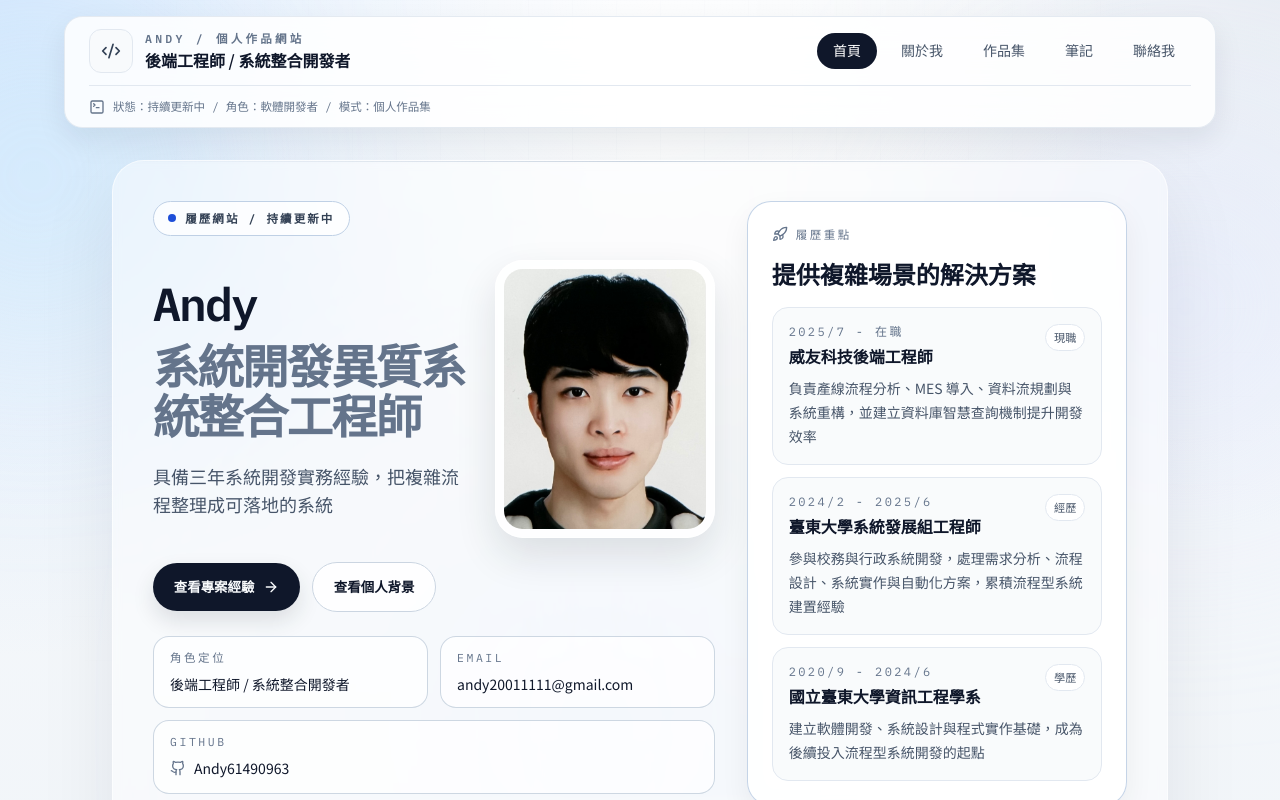
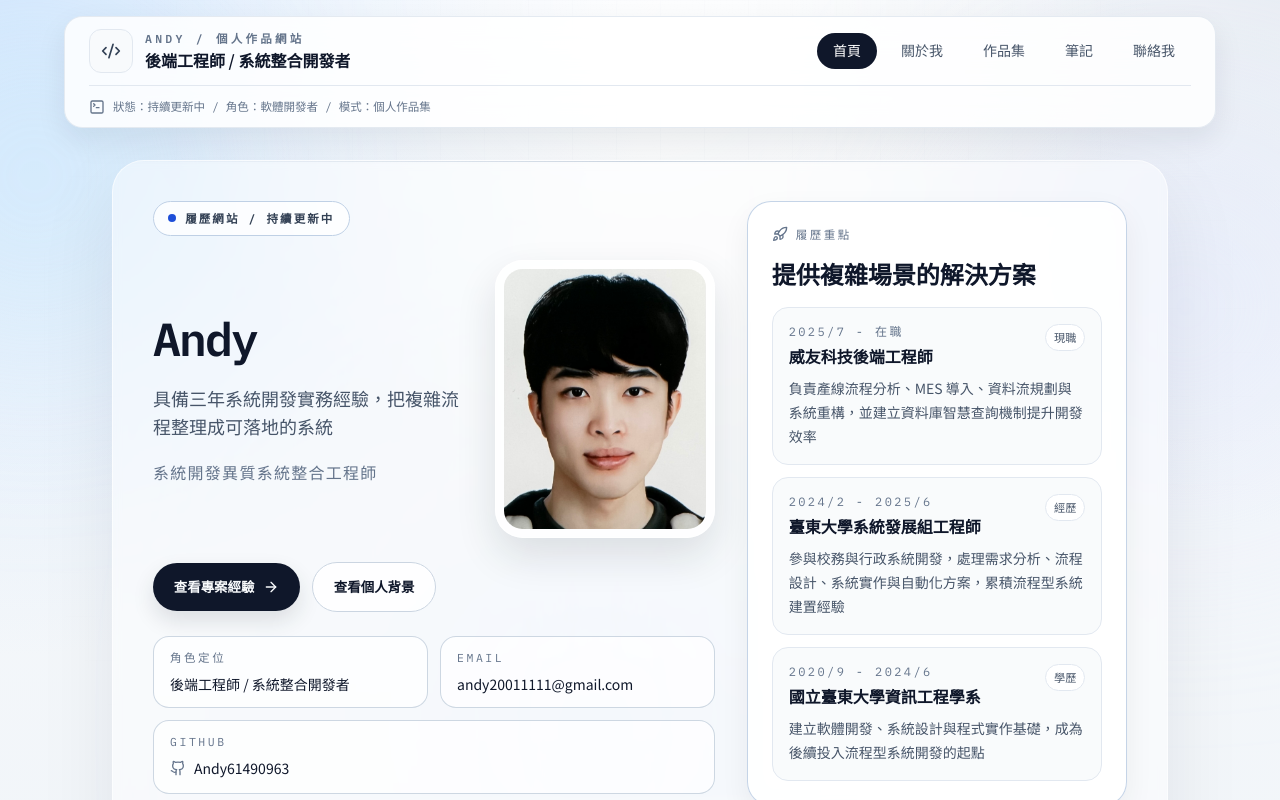
Before and after one commit to Andy61490963/kaiyo-dev-site, a React (Vite) app: page / in a window 1280 px wide. Shown: the top 800 px of the page. Built offline with nearby package versions, Linux system fonts and the light colour scheme; the HTML template or start-up script is replaced by a standard one.

Commit message:
Adjust homepage title line placement

```diff
--- a/src/pages/Home.jsx
+++ b/src/pages/Home.jsx
@@ -51,13 +51,14 @@ export default function Home() {
             <div className="space-y-5">
               <h1 className="section-title max-w-4xl">
                 Andy
-              <span className="mt-3 block text-slate-500">
-                系統開發異質系統整合工程師
-              </span>
               </h1>
 
               <p className="max-w-3xl text-base leading-8 text-slate-600 sm:text-lg">
                 具備三年系統開發實務經驗，把複雜流程整理成可落地的系統
+              </p>
+
+              <p className="text-sm font-medium tracking-[0.08em] text-slate-500 sm:text-base whitespace-nowrap">
+                系統開發異質系統整合工程師
               </p>
             </div>
 
```
Lines whose indentation alone changed are shown as unchanged.
